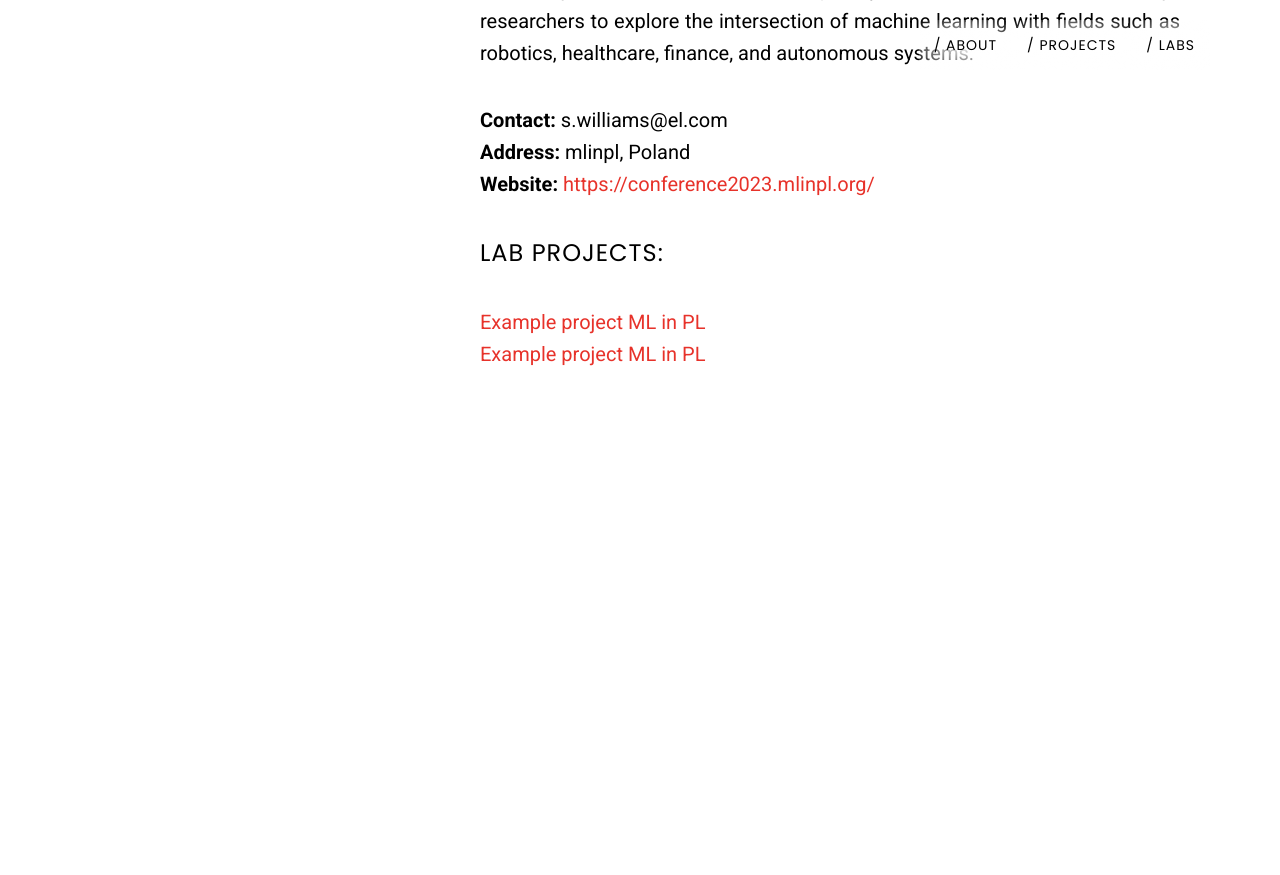
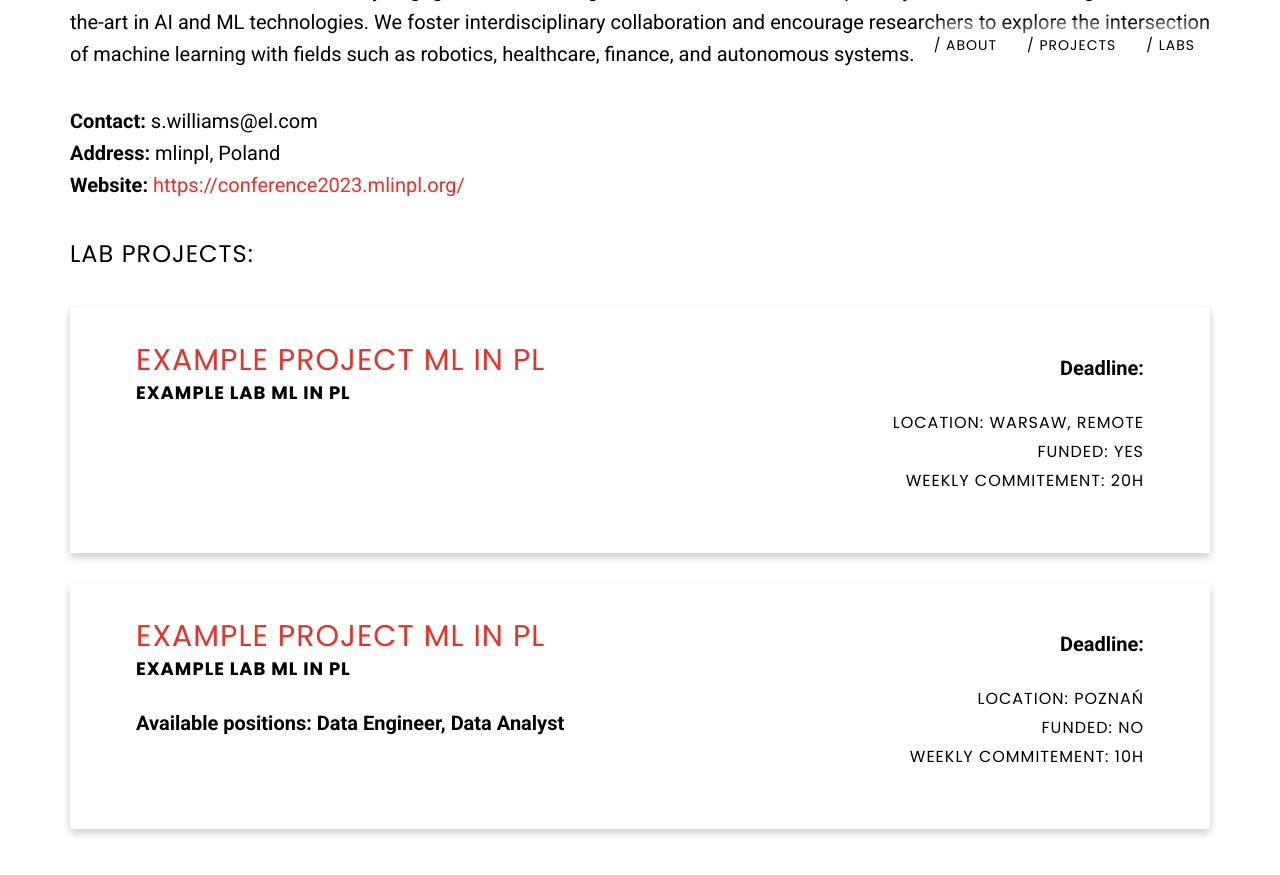
Before and after one commit to mlinpl/research-platform, a Jekyll site: the page built from _labs/example-lab.md, in a window 1280 px wide and 900 px high, scrolled down 784 px. Shown: the top 875 px of the window. Built offline with Jekyll 4.4.1, drawn with Linux system fonts in a browser that asks for light colours; before the commit the page ends 1189 px from its top, so only the background shows below that.

Commit message:
lab and project sites new design 2

```diff
--- a/_includes/research-platform/project.html
+++ b/_includes/research-platform/project.html
@@ -1,10 +1,18 @@
 <div class="">
     <div class="card col-lg-12 col-md-12 col-sm-12">
         <div class="card-header " id="heading{{forloop.index}}">
-            <button data-toggle="collapse" data-target="#collapse{{forloop.index}}" aria-expanded="true" aria-controls="collapse{{forloop.index}}" style = "text-align: left; background: transparent; outline: 0; border: 0px
+            {%if include.url %}
+                <button data-toggle="collapse" data-target="#collapse{{forloop.index}}" aria-expanded="true" aria-controls="collapse{{forloop.index}}" style = "text-align: left; background: transparent; outline: 0; border: 0px
             ">
-                <h2 class="col-lg-8 col-md-8 col-sm-12"><a href="{{ include.url | relative_url }}">{{ include.name }}</a></h2>
-            <p class="research-project-deadline col-lg-4 col-md-4 col-sm-12"><b>Deadline: </b>{{ project.deadline }}</p>
+            {% endif %}
+                <h2 class="col-lg-8 col-md-8 col-sm-12">
+                    {%if include.url %}
+                    <a href="{{ include.url | relative_url }}">{{ include.name }}</a>
+                    {% else %}
+                    {{ include.name }}
+                    {% endif %}
+                </h2>
+            <p class="research-project-deadline col-lg-4 col-md-4 col-sm-12"><b>Deadline: </b>{{ include.deadline }}</p>
             <h4 class="research-project-leader col-lg-12 col-md-12 col-sm-12">{{ include.lab}}</h4>
 
 
@@ -32,7 +40,9 @@
                 {% endif %}
                 <h5 class="research-project-info"> Weekly commitement: {{include.hours}}h </h5>
             </div>
-        </button>
+        {%if include.url %}
+            </button>
+        {% endif %}
         </div>
         <div id="collapse{{forloop.index}}" class="collapse show research-project-body" aria-labelledby="heading{{forloop.index}}" style="height: 0px; margin-left: 25px;" data-parent="#accordion">
             <div class="card-body">
--- a/_includes/research-platform/projects_collapsable.html
+++ b/_includes/research-platform/projects_collapsable.html
@@ -4,6 +4,7 @@
         {% for project in site.projects %}
         {% include research-platform/project.html
             url = project.url
+            deadline = project.deadline
             name = project.name
             contact = project.contact
             leader = project.leader
--- a/_layouts/lab.html
+++ b/_layouts/lab.html
@@ -4,30 +4,49 @@
 <body id="page-top" data-spy="scroll" data-target=".navbar-fixed-top">
     {% include nav.html %}
     <section id="lab" class="container content-section">
+        <div class="card col-lg-12 col-md-12">
+            <div class="card-header" id="heading_lab{{forloop.index}}">
+                <div class="details-text col-lg-9 col-md-9">
+                    <h2>{{ page.name }}</h2>
+                    <h3>Head: {{ page.head }}</h3>
+                </div>
                 {% if page.logo %}
-<div class="details-image col-md-4">
-    <img src="{{ page.logo | relative_url }}" alt="{{page.name}} logo" class="person-photo width-100 width-max-400px">
+                <div class="details-image col-lg-3 col-md-3" style="text-align: right">
+                    <img src="{{ page.logo | relative_url }}" alt="{{page.name}} logo"
+                         class="person-photo width-100 width-max-100px">
                 </div>
                 {% endif %}
-<div class="details-text col-md-8">
-    <h2>{{ page.name }}</h2>
-    <h3 class="research-lab-head">Head: {{ page.head }}</h3>
+
+            </div>
+        </div>
         <p>{{ page.content | markdownify }}</p>
         <p>
-        <b>Contact:</b> {{ page.contact }}</br>
-        <b>Address:</b> {{ page.address }}</br>
+            <b>Contact:</b> {{ page.contact }}<br>
+            <b>Address:</b> {{ page.address }}<br>
             <b>Website:</b> <a href="{{ page.website_link }}">{{ page.website_link }}</a>
         </p>
         {% assign filtered_projects = site.projects | where: 'lab_name', page.name %}
         {% if filtered_projects.size != 0 %}
         <h3>Lab projects:</h3>
-    <p>
+        <div id="accordion">
             {% for project in filtered_projects %}
-    <a href="{{ project.url | relative_url }}">{{ project.name }}</a></br>
+            {% include research-platform/project.html
+            url = project.url
+            name = project.name
+            contact = project.contact
+            leader = project.leader
+            lab = project.lab_name
+            positions = project.positions
+            content = project.content
+            funded = project.funded
+            location = project.location
+            funded = project.funded
+            hours = project.hours
+            remote = project.remote
+            %}
             {% endfor %}
-    </p>
+        </div>
         {% endif %}
-</div>
     </section>
 </body>
 </html>
```
Also changed, not shown: _layouts/project.html (+35 -4 lines). Lines whose indentation alone changed are shown as unchanged.
